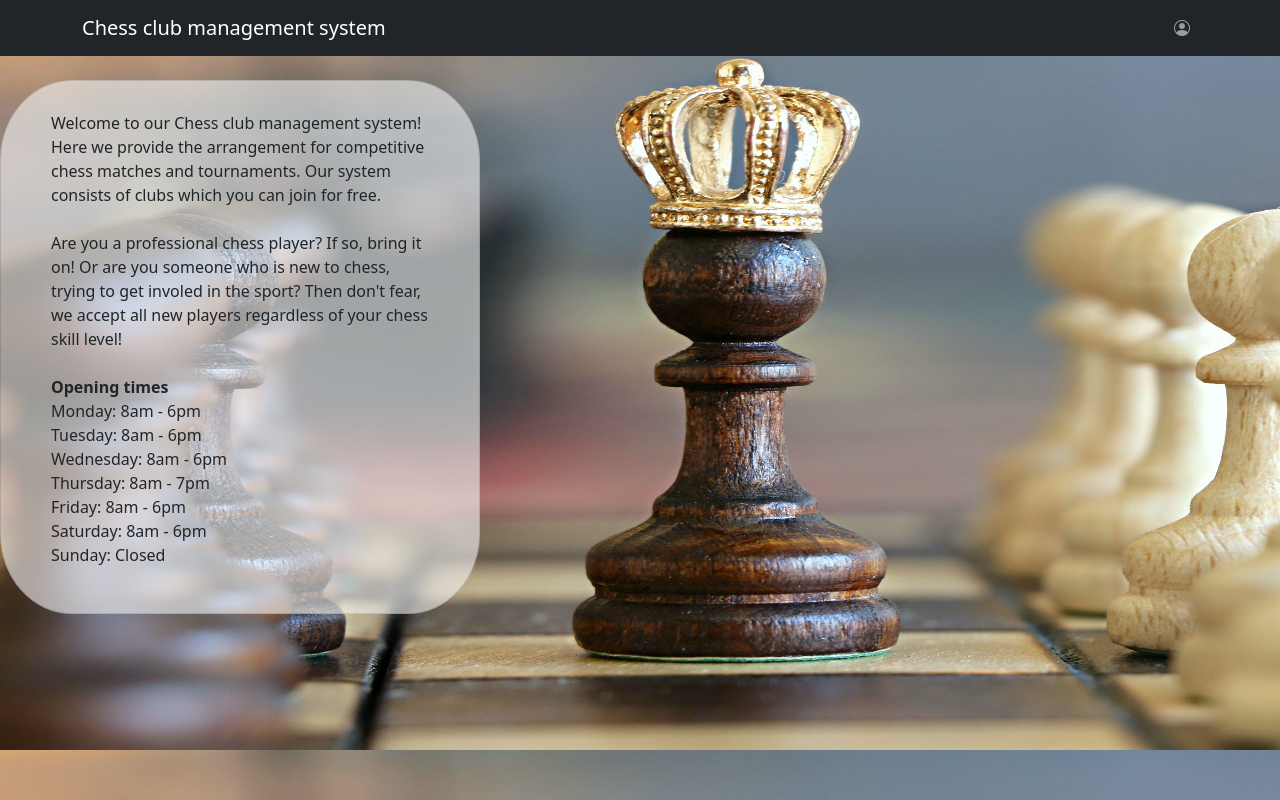
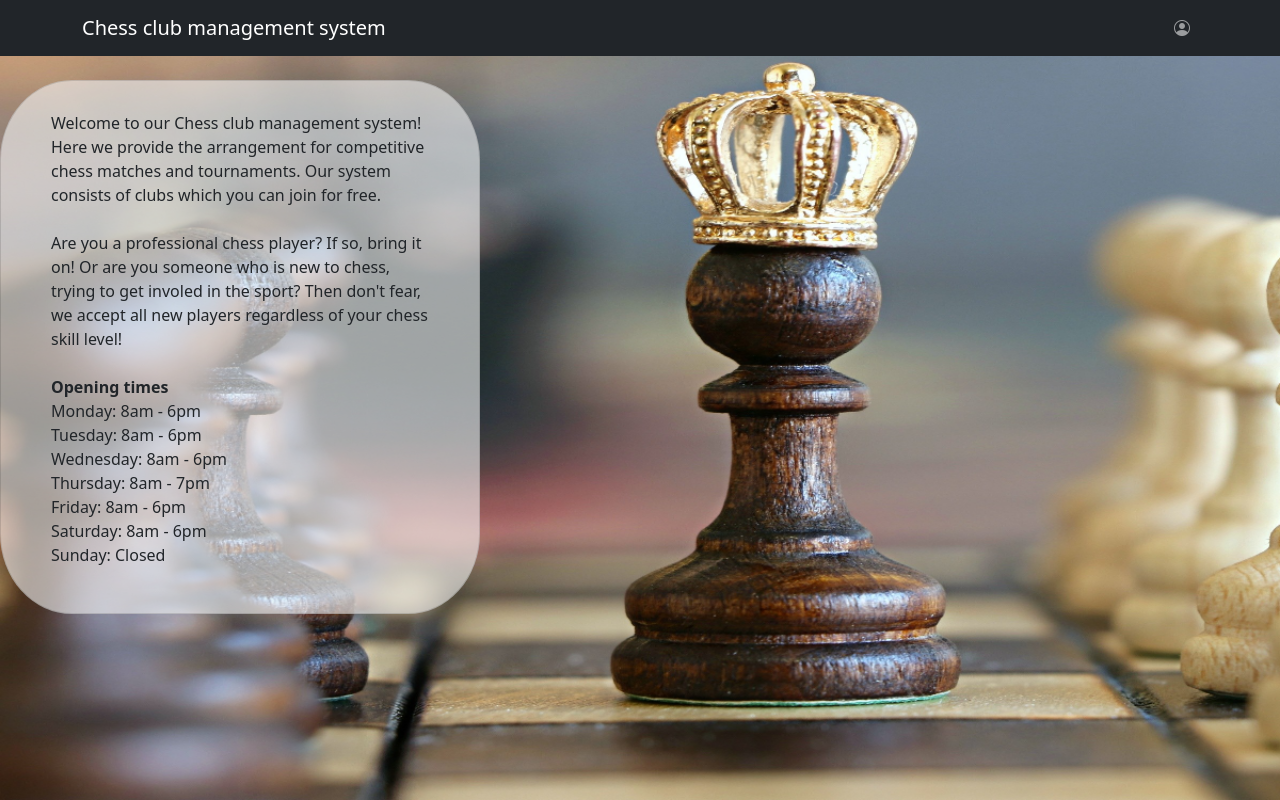
Before and after one commit to RahinAshraf/Chess-club-management-system, a Django app: page / in a window 1280 px wide. Run offline with Django 3.2, Linux system fonts and the light colour scheme; some libraries are stand-ins or nearby versions.

Commit message:
Add to FrontEnd for homeView

```diff
--- a/clubs/templates/home.html
+++ b/clubs/templates/home.html
@@ -19,7 +19,28 @@
     <title>Chess club</title>
   </head>
 
-  <body style="background-image: url({% static 'images/chess-king-image.png' %});">
+  <style>
+    body, html {
+    height: 100%;
+    margin: 0;
+    }
+
+  .bg {
+    /* The image used */
+    background-image: url("images/chess-king-image.png");
+
+    /* Full height and width */
+    height: 100%;
+    width:100%
+
+    /* Center and scale the image nicely */
+    background-position: center;
+    background-repeat: no-repeat;
+    background-size: cover;
+  }
+</style>
+
+  <body style="background-image: url({% static 'images/chess-king-image.png' %});" class="bg">
     <div id="cover-image">
     <nav class="navbar navbar-expand-lg navbar-dark bg-dark">
       <div class="container">
--- a/static/custom.css
+++ b/static/custom.css
@@ -26,6 +26,11 @@
   .h-100 {
     min-height: 100vh;
     height: 100vh;
+  }
+
+  body{
+    width: 100%;
+    min-height: 100vh;
   }
 
   .vcenter-item{
```
